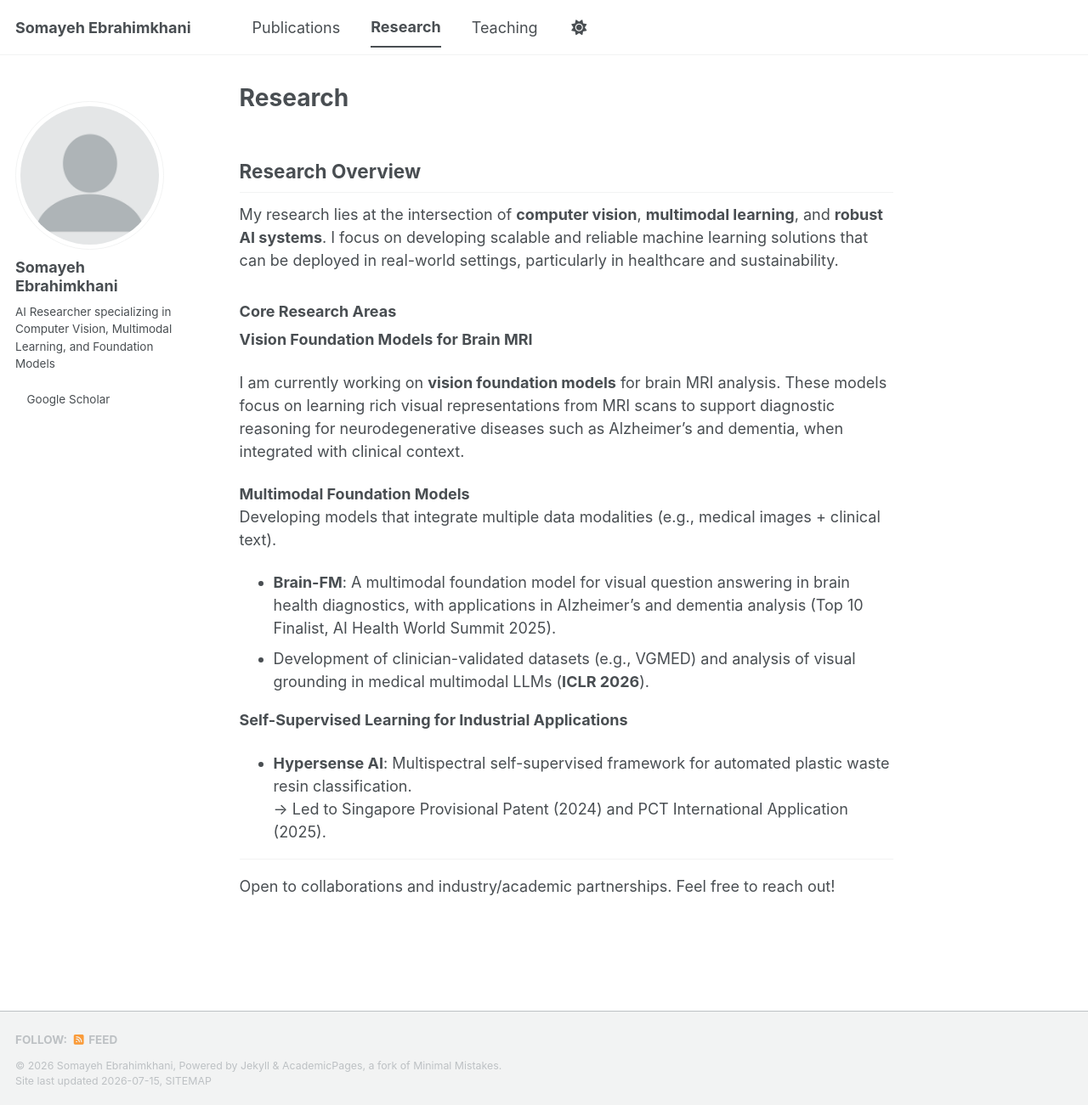
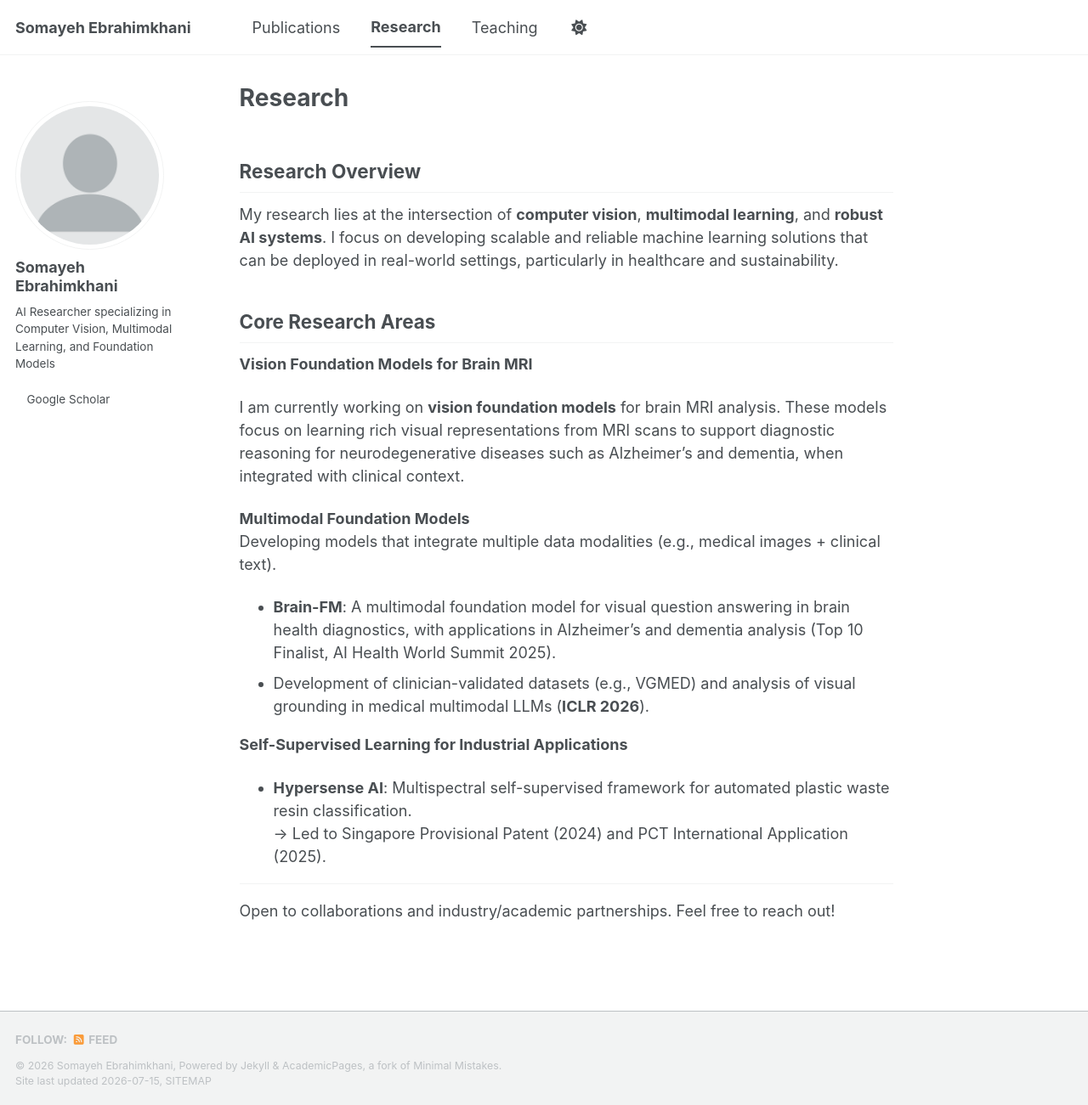
Before and after one commit to somayeh-ebrah/somayeh-ebrah.github.io, a Jekyll site: the page built from _pages/research.md, in a window 1280 px wide and 1301 px high. Shown: the whole window at 85% size. Built offline with Jekyll 4.4.1, drawn with Linux system fonts in a browser that asks for light colours; a style sheet for code colours, icons or effects is not loaded.

Commit message:
Update page

```diff
--- a/_pages/research.md
+++ b/_pages/research.md
@@ -8,7 +8,7 @@ author_profile: true
 
 My research lies at the intersection of **computer vision**, **multimodal learning**, and **robust AI systems**. I focus on developing scalable and reliable machine learning solutions that can be deployed in real-world settings, particularly in healthcare and sustainability.
 
-### Core Research Areas
+## Core Research Areas
 **Vision Foundation Models for Brain MRI**
 
 I am currently working on **vision foundation models** for brain MRI analysis. These models focus on learning rich visual representations from MRI scans to support diagnostic reasoning for neurodegenerative diseases such as Alzheimer’s and dementia, when integrated with clinical context.
```
